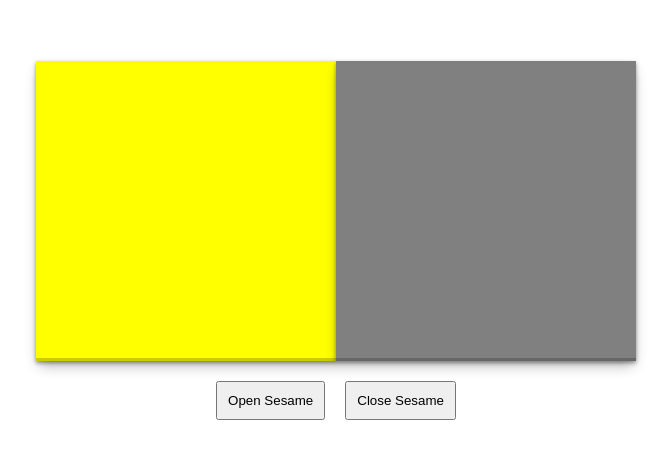
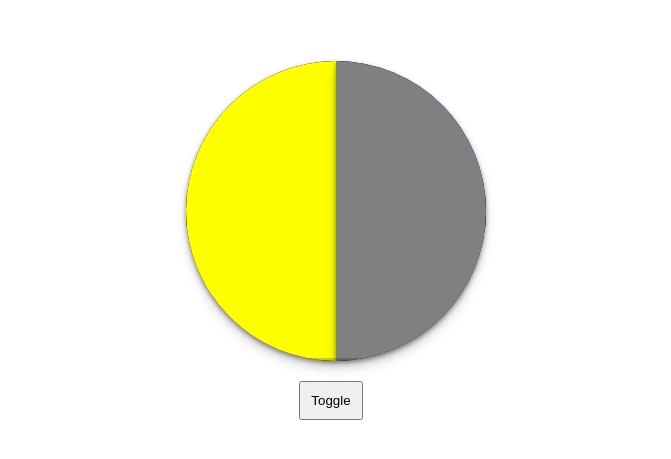
Before and after one commit to DocSavage11/reveal-joke, a React (Create React App) app: page / in a window 1280 px wide. Shown: the part 139-598 px from the top of the page, without its empty margins (304-975 px from the left). Built offline with nearby package versions, Linux system fonts and the light colour scheme.

Commit message:
Added the joke API and styled it into position

```diff
--- a/src/Components/The Box/Box.css
+++ b/src/Components/The Box/Box.css
@@ -32,16 +32,18 @@ a {
 
 .Container {
     box-shadow: rgba(0, 0, 0, 0.4) 0px 2px 4px, rgba(0, 0, 0, 0.3) 0px 7px 13px -3px, rgba(0, 0, 0, 0.2) 0px -3px 0px inset;
+    border-radius: 50%;
     display: flex;
 
     position: relative;
     overflow: hidden;
 
+
     margin: auto;
     margin-top: 200px;
 
     height: 300px;
-    width: 600px;
+    width: 300px;
 }
 
 .Outer-Door-Left {
@@ -98,6 +100,50 @@ a {
     transition: 1s;
 }
 
+.Joke-Box {
+    border: 1px solid black;
+    border-radius: 100%;
+
+    position: absolute;
+    margin-left: auto;
+    margin-right: auto;
+
+    left: 0;
+    right: 0;
+    text-align: center;
+
+    height: 100%;
+
+    padding: 10px;
+}
+
+#Joke {
+    color: black;
+    font-family: sans-serif;
+    font-size: 15px;
+    font-weight: 400;
+
+
+    position: absolute;
+    margin-left: auto;
+    margin-right: auto;
+    top: 50%;
+    left: 0;
+    right: 0;
+    bottom: 0;
+    text-align: center;
+
+    z-index: -1;
+}
+
+.Video {
+    border-radius: 50%;
+
+    margin: auto;
+    width: 100%;
+    height: 100%;
+}
+
 .Inner-Door-Bottom {
     border: 1px solid black;
     display: flex;
@@ -123,7 +169,12 @@ a {
 }
 
 .Revealer:hover {
-    transform: translateY(2px);
+    transform: translateY(-2px);
+}
+
+.Revealer:hover > p {
+    transform: scale(1.1);
+
 }
 
 .Reveal-Button {
--- a/src/Components/The Box/Box.jsx
+++ b/src/Components/The Box/Box.jsx
@@ -1,13 +1,34 @@
 import React from 'react'
 import { useState } from 'react'
 import './Box.css'
+import axios from 'axios'
+import { useEffect } from 'react'
 
 const Box = () => {
 
     const [doors, setDoors] = useState(false);
+    const [joke, setJoke] = useState("");
+
+    const url = (`https://v2.jokeapi.dev/joke/Any`);
+
+
+
+
+    const getJoke = () => {
+        axios.get(url).then((result) => {
+            console.log("Joke: ")
+            // console.log(result.data.setup + "..." + result.data.delivery)
+            setJoke(result.data.setup + "..." + result.data.delivery)
+        })
+    }
 
     const openDoors = () => {
         setDoors((prevState) => !prevState)
+    }
+
+    const doubleFunction = () => {
+        getJoke();
+        openDoors();
     }
 
   return (
@@ -18,14 +39,19 @@ const Box = () => {
         <div className={doors ? "Inner-Door-Top Top-Door " : "Inner-Door-Top"}></div>
 
 
+        <div className="Joke-Box">
+            <p id="Joke">{joke}</p>
+        </div>
+
+        {/* <video src={('https://videos.ctfassets.net/adclj4ijug4e/2i2amXQjhbrtpbldae6hwy/fc4d86a18bf233a667ff0c54f354437f/maps_video.mp4')} autoPlay loop className="Video"></video> */}
 
         <div className={doors ? "Inner-Door-Bottom Bottom-Door " : "Inner-Door-Bottom"}></div>
 
         <div className={doors ? "Outer-Door-Right Right-Door " : "Outer-Door-Right"}></div>
     </div>
 
-    <button onClick={openDoors} className='Revealer Reveal-Button'>Open Sesame</button>
-    <button className='Revealer Hide-Button'>Close Sesame</button>
+    <button onClick={doubleFunction} className='Revealer Reveal-Button'><p>Toggle</p></button>
+    {/* <button className='Revealer Hide-Button'>Close Sesame</button> */}
     </>
   )
 }
```
